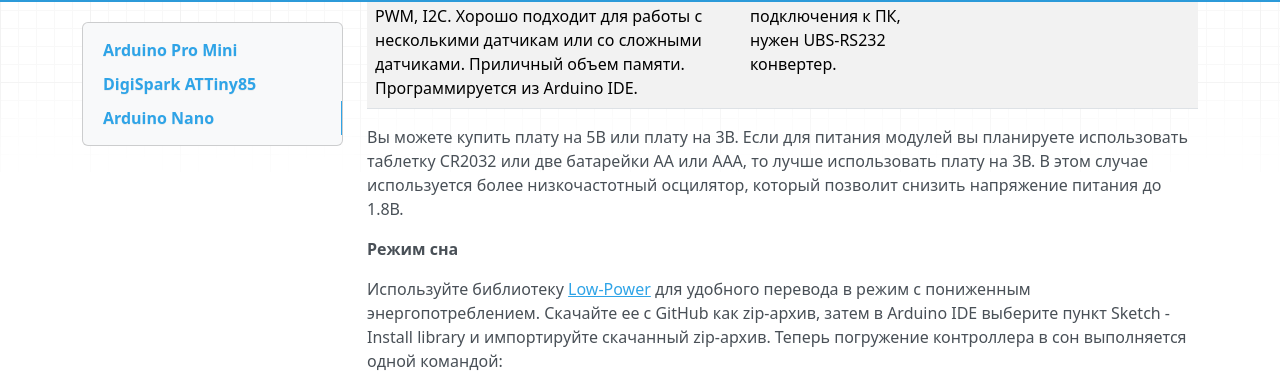
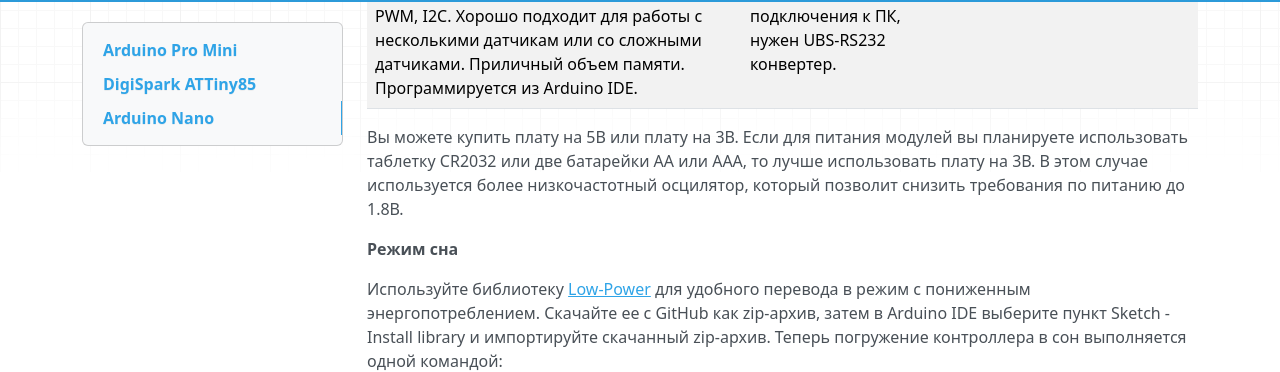
Before and after one commit to cutecare/cutecare-docs, an MkDocs documentation site: the page built from docs/Микроконтроллеры.md, in a window 1280 px wide and 900 px high, scrolled down 677 px. Shown: the part 134-506 px from the top of the window. Built offline with MkDocs 1.6.1, drawn with Linux system fonts in a browser that asks for light colours; nearby versions of some CDN libraries; old or Windows-style settings are respelled for this version of MkDocs.

Commit message:
Update Микроконтроллеры.md

```diff
--- a/docs/Микроконтроллеры.md
+++ b/docs/Микроконтроллеры.md
@@ -19,7 +19,7 @@
 | :----------- |:----------- |:----------- |:----------- |:----------- |
 |Компактный размер, при наличии достаточно большого числа пинов ADC, IO, PWM, I2C. Хорошо подходит для работы с несколькими датчикам или со сложными датчиками. Приличный объем памяти. Программируется из Arduino IDE.|Отсутствует USB-разъем для подключения к ПК, нужен UBS-RS232 конвертер.|2В - 5В|~100 мкА|[130](https://www.ebay.com/itm/New-design-Pro-Mini-atmega328-5V-16M-Replace-ATmega128-Arduino-Compatible-Nano/253091481097?ssPageName=STRK%3AMEBIDX%3AIT&_trksid=p2057872.m2749.l2649)|
 
-Вы можете купить плату на 5В или плату на 3В. Если для питания модулей вы планируете использовать таблетку CR2032 или две батарейки AA или AAA, то лучше использовать плату на 3В. В этом случае используется более низкочастотный осцилятор, который позволит снизить напряжение питания до 1.8В.
+Вы можете купить плату на 5В или плату на 3В. Если для питания модулей вы планируете использовать таблетку CR2032 или две батарейки AA или AAA, то лучше использовать плату на 3В. В этом случае используется более низкочастотный осцилятор, который позволит снизить требования по питанию до 1.8В.
 
 **Режим сна**
 
```
